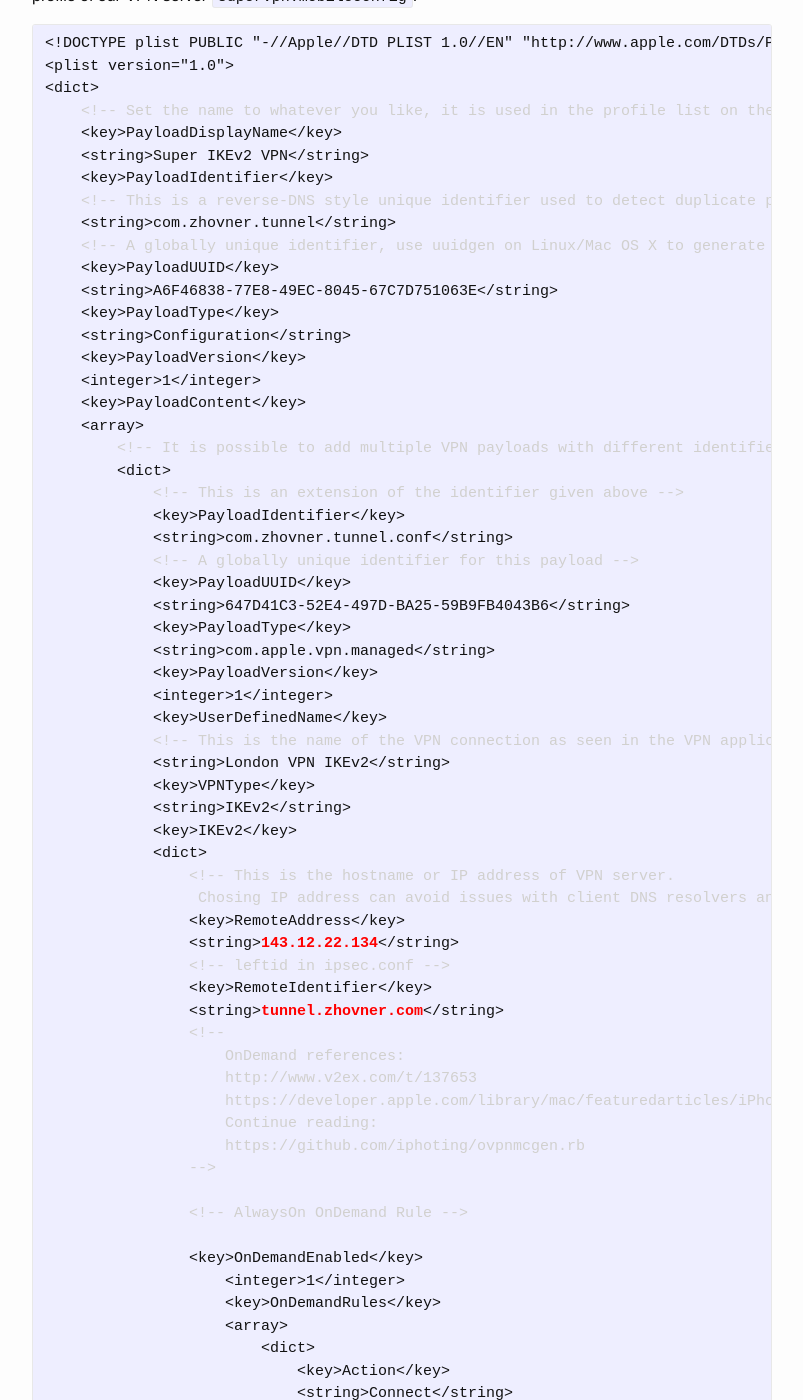
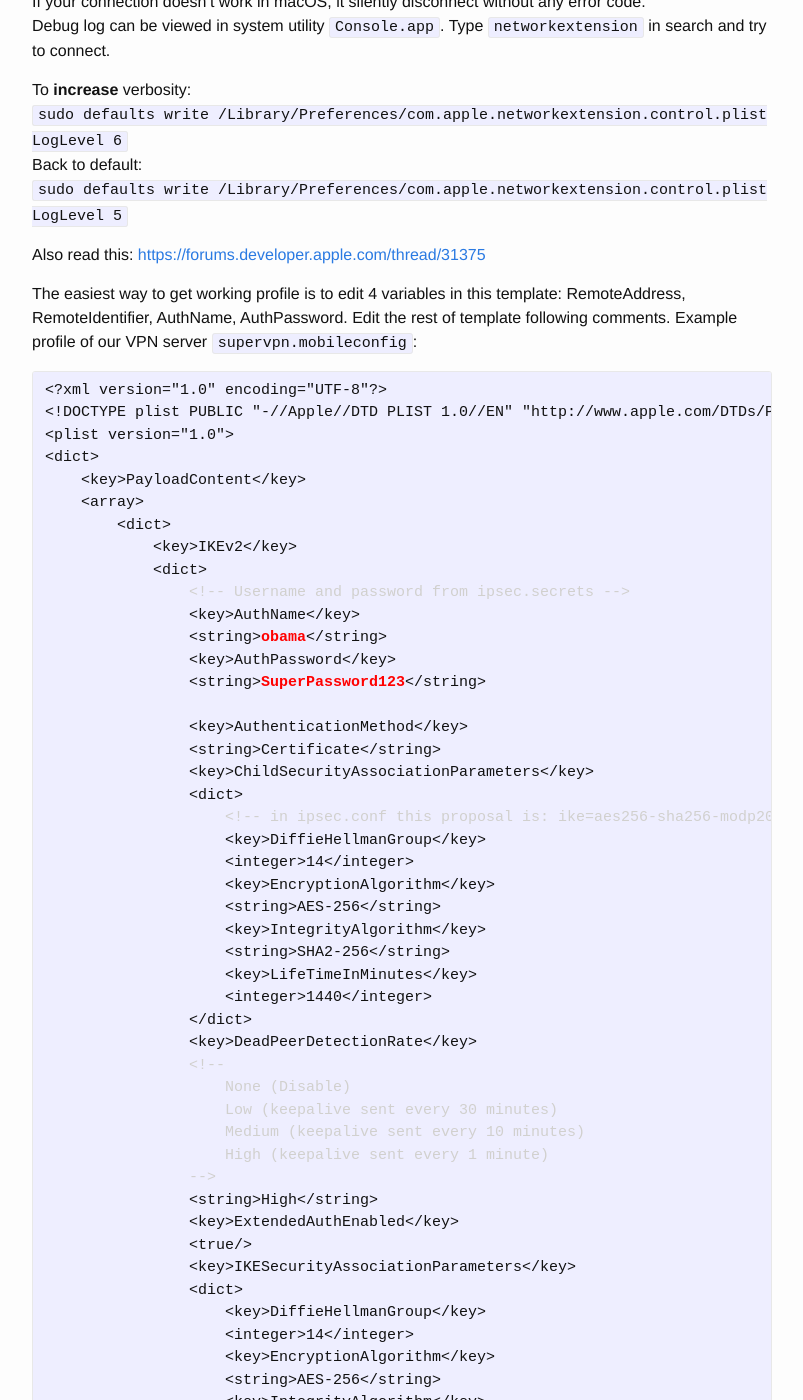
Before and after one commit to zhovner/zhovner.github.com, a Jekyll site: the page built from _posts/2015-11-27-universal-ikev2-server-configuration.markdown, in a window 1280 px wide and 1400 px high, scrolled down 9344 px. Shown: the whole window, without its empty margins (238-1041 px from the left). Built offline with Jekyll 4.4.1, drawn with Linux system fonts in a browser that asks for light colours; comment, search, counter and statistics services are not loaded; some of the changed text lies outside the part shown.

Commit message:
Updated '_posts/2015-11-27-universal-ikev2-server-configuration.markdown' via CloudCannon

```diff
--- a/_posts/2015-11-27-universal-ikev2-server-configuration.markdown
+++ b/_posts/2015-11-27-universal-ikev2-server-configuration.markdown
@@ -335,7 +335,7 @@
 
 
 
-### OS X 10.11 and iOS 9 autconfiguration profile
+### macOS >10.11 and iOS 9 autconfiguration profile
 A configuration profile is an XML file that allows you to distribute configuration information. If you need to configure a large number of devices or to provide lots of custom email settings, VPN profiles, network settings, or certificates to a large number of devices, configuration profiles are an easy way to do it. In our case we will use VPN payload for one click configuration.
 For IKEv2 VPN connections the configuration profile is the only way to set advanced options like ciphers, DH groups, PFS, rekey timeout and so on.
 More about it [https://developer.apple.com/library/ios/featuredarticles/iPhoneConfigurationProfileRef/Introduction/Introduction.html](https://developer.apple.com/library/ios/featuredarticles/iPhoneConfigurationProfileRef/Introduction/Introduction.html)
@@ -354,65 +354,85 @@
 
 ![ikev2 Always on On demand mode without supervision](/img/always_on_ondemand_ikev2.png)
 
+### Debug log in macOS
+If your connection doesn't work in macOS, it silently disconnect without any error code.
+Debug log can be viewed in system utility `Console.app`. Type `networkextension` in search and try to connect.
+
+To <b>increase</b> verbosity:
+`sudo defaults write /Library/Preferences/com.apple.networkextension.control.plist LogLevel 6`
+Back to default:
+`sudo defaults write /Library/Preferences/com.apple.networkextension.control.plist LogLevel 5`
+
+Also read this: [https://forums.developer.apple.com/thread/31375](https://forums.developer.apple.com/thread/31375)
 
 
 
 The easiest way to get working profile is to edit 4 variables in this template: RemoteAddress, RemoteIdentifier, AuthName, AuthPassword. Edit the rest of template following comments.
 Example profile of our VPN server `supervpn.mobileconfig`:
-<pre><code>&lt;!DOCTYPE plist PUBLIC "-//Apple//DTD PLIST 1.0//EN" "http://www.apple.com/DTDs/PropertyList-1.0.dtd"&gt;
+<pre><code>&lt;?xml version="1.0" encoding="UTF-8"?&gt;
+&lt;!DOCTYPE plist PUBLIC "-//Apple//DTD PLIST 1.0//EN" "http://www.apple.com/DTDs/PropertyList-1.0.dtd"&gt;
 &lt;plist version="1.0"&gt;
 &lt;dict&gt;
-    <font color="#D1D0CE">&lt;!-- Set the name to whatever you like, it is used in the profile list on the device --&gt;</font>
-    &lt;key&gt;PayloadDisplayName&lt;/key&gt;
-    &lt;string&gt;Super IKEv2 VPN&lt;/string&gt;
-    &lt;key&gt;PayloadIdentifier&lt;/key&gt;
-    <font color="#D1D0CE">&lt;!-- This is a reverse-DNS style unique identifier used to detect duplicate profiles --&gt;</font>
-    &lt;string&gt;com.zhovner.tunnel&lt;/string&gt;
-    <font color="#D1D0CE">&lt;!-- A globally unique identifier, use uuidgen on Linux/Mac OS X to generate it --&gt;</font>
-    &lt;key&gt;PayloadUUID&lt;/key&gt;
-    &lt;string&gt;A6F46838-77E8-49EC-8045-67C7D751063E&lt;/string&gt;
-    &lt;key&gt;PayloadType&lt;/key&gt;
-    &lt;string&gt;Configuration&lt;/string&gt;
-    &lt;key&gt;PayloadVersion&lt;/key&gt;
-    &lt;integer&gt;1&lt;/integer&gt;
     &lt;key&gt;PayloadContent&lt;/key&gt;
     &lt;array&gt;
-        <font color="#D1D0CE">&lt;!-- It is possible to add multiple VPN payloads with different identifiers/UUIDs and names --&gt;</font>
         &lt;dict&gt;
-            <font color="#D1D0CE">&lt;!-- This is an extension of the identifier given above --&gt;</font>
-            &lt;key&gt;PayloadIdentifier&lt;/key&gt;
-            &lt;string&gt;com.zhovner.tunnel.conf&lt;/string&gt;
-            <font color="#D1D0CE">&lt;!-- A globally unique identifier for this payload --&gt;</font>
-            &lt;key&gt;PayloadUUID&lt;/key&gt;
-            &lt;string&gt;647D41C3-52E4-497D-BA25-59B9FB4043B6&lt;/string&gt;
-            &lt;key&gt;PayloadType&lt;/key&gt;
-            &lt;string&gt;com.apple.vpn.managed&lt;/string&gt;
-            &lt;key&gt;PayloadVersion&lt;/key&gt;
-            &lt;integer&gt;1&lt;/integer&gt;
-            &lt;key&gt;UserDefinedName&lt;/key&gt;
-            <font color="#D1D0CE">&lt;!-- This is the name of the VPN connection as seen in the VPN application later --&gt;</font>
-            &lt;string&gt;London VPN IKEv2&lt;/string&gt;
-            &lt;key&gt;VPNType&lt;/key&gt;
-            &lt;string&gt;IKEv2&lt;/string&gt;
             &lt;key&gt;IKEv2&lt;/key&gt;
             &lt;dict&gt;
+                <font color="#D1D0CE">&lt;!-- Username and password from ipsec.secrets --&gt;</font>
+                &lt;key&gt;AuthName&lt;/key&gt;
+                &lt;string&gt;<font color="red"><b>obama</b></font>&lt;/string&gt;
+                &lt;key&gt;AuthPassword&lt;/key&gt;
+                &lt;string&gt;<font color="red"><b>SuperPassword123</b></font>&lt;/string&gt;
+
+                &lt;key&gt;AuthenticationMethod&lt;/key&gt;
+                &lt;string&gt;Certificate&lt;/string&gt;
+                &lt;key&gt;ChildSecurityAssociationParameters&lt;/key&gt;
+                &lt;dict&gt;
+                    <font color="#D1D0CE">&lt;!-- in ipsec.conf this proposal is: ike=aes256-sha256-modp2048 --&gt;</font>
+                    &lt;key&gt;DiffieHellmanGroup&lt;/key&gt;
+                    &lt;integer&gt;14&lt;/integer&gt;
+                    &lt;key&gt;EncryptionAlgorithm&lt;/key&gt;
+                    &lt;string&gt;AES-256&lt;/string&gt;
+                    &lt;key&gt;IntegrityAlgorithm&lt;/key&gt;
+                    &lt;string&gt;SHA2-256&lt;/string&gt;
+                    &lt;key&gt;LifeTimeInMinutes&lt;/key&gt;
+                    &lt;integer&gt;1440&lt;/integer&gt;
+                &lt;/dict&gt;
+                &lt;key&gt;DeadPeerDetectionRate&lt;/key&gt;
+                <font color="#D1D0CE">&lt;!--
+                    None (Disable)
+                    Low (keepalive sent every 30 minutes)
+                    Medium (keepalive sent every 10 minutes)
+                    High (keepalive sent every 1 minute)
+                --&gt;</font>
+                &lt;string&gt;High&lt;/string&gt;
+                &lt;key&gt;ExtendedAuthEnabled&lt;/key&gt;
+                &lt;true/&gt;
+                &lt;key&gt;IKESecurityAssociationParameters&lt;/key&gt;
+                &lt;dict&gt;
+                    &lt;key&gt;DiffieHellmanGroup&lt;/key&gt;
+                    &lt;integer&gt;14&lt;/integer&gt;
+                    &lt;key&gt;EncryptionAlgorithm&lt;/key&gt;
+                    &lt;string&gt;AES-256&lt;/string&gt;
+                    &lt;key&gt;IntegrityAlgorithm&lt;/key&gt;
+                    &lt;string&gt;SHA2-256&lt;/string&gt;
+                    &lt;key&gt;LifeTimeInMinutes&lt;/key&gt;
+                    &lt;integer&gt;1440&lt;/integer&gt;
+                &lt;/dict&gt;
                 <font color="#D1D0CE">&lt;!-- This is the hostname or IP address of VPN server.
                  Chosing IP address can avoid issues with client DNS resolvers and speed up connection process. --&gt;</font>
                 &lt;key&gt;RemoteAddress&lt;/key&gt;
-                &lt;string&gt;<font color="red"><b>143.12.22.134</b></font>&lt;/string&gt;
+                &lt;string&gt;143.12.22.134&lt;/string&gt;
                 <font color="#D1D0CE">&lt;!-- leftid in ipsec.conf --&gt;</font>
                 &lt;key&gt;RemoteIdentifier&lt;/key&gt;
                 &lt;string&gt;<font color="red"><b>tunnel.zhovner.com</b></font>&lt;/string&gt;
                 <font color="#D1D0CE">&lt;!--
-                    OnDemand references:
-                    http://www.v2ex.com/t/137653
-                    https://developer.apple.com/library/mac/featuredarticles/iPhoneConfigurationProfileRef/Introduction/Introduction.html
-                    Continue reading:
-                    https://github.com/iphoting/ovpnmcgen.rb
+                Always On OnDemand Rule
+                Cen be disabled in connection preferences by "On Demand" checkbox
+                http://www.v2ex.com/t/137653
+                https://developer.apple.com/library/mac/featuredarticles/iPhoneConfigurationProfileRef/Introduction/Introduction.html
+                https://github.com/iphoting/ovpnmcgen.rb
                 --&gt;</font>
-
-                <font color="#D1D0CE">&lt;!-- AlwaysOn OnDemand Rule --&gt;</font>
-
                 &lt;key&gt;OnDemandEnabled&lt;/key&gt;
                     &lt;integer&gt;1&lt;/integer&gt;
                     &lt;key&gt;OnDemandRules&lt;/key&gt;
@@ -422,30 +442,49 @@
                             &lt;string&gt;Connect&lt;/string&gt;
                         &lt;/dict&gt;
                     &lt;/array&gt;
-                &lt;key&gt;DeadPeerDetectionRate&lt;/key&gt;
-                &lt;string&gt;High&lt;/string&gt;
-                &lt;key&gt;AuthenticationMethod&lt;/key&gt;
-                &lt;string&gt;Certificate&lt;/string&gt;
-                &lt;key&gt;NATKeepAliveInterval&lt;/key&gt;
-                &lt;integer&gt;30&lt;/integer&gt;
-                &lt;key&gt;NATKeepAliveOffloadEnable&lt;/key&gt;
-                &lt;true/&gt;
-                &lt;key&gt;ExtendedAuthEnabled&lt;/key&gt;
+            &lt;/dict&gt;
+            &lt;key&gt;IPv4&lt;/key&gt;
+            &lt;dict&gt;
+                &lt;key&gt;OverridePrimary&lt;/key&gt;
                 &lt;integer&gt;1&lt;/integer&gt;
-                <font color="#D1D0CE">&lt;!-- Username and password from ipsec.secrets --&gt;</font>
-                &lt;key&gt;AuthName&lt;/key&gt;
-                &lt;string&gt;<font color="red"><b>obama</b></font>&lt;/string&gt;
-                &lt;key&gt;AuthPassword&lt;/key&gt;
-                &lt;string&gt;<font color="red"><b>SuperPassword123</b></font>&lt;/string&gt;
             &lt;/dict&gt;
+            &lt;key&gt;PayloadDescription&lt;/key&gt;
+            &lt;string&gt;Configures VPN settings&lt;/string&gt;
+            &lt;key&gt;PayloadDisplayName&lt;/key&gt;
+            &lt;string&gt;VPN&lt;/string&gt;
+            &lt;key&gt;PayloadIdentifier&lt;/key&gt;
+            &lt;string&gt;com.apple.vpn.managed.96C1C38F-D4D6-472E-BA90-9117ED8896B5&lt;/string&gt;
+            &lt;key&gt;PayloadType&lt;/key&gt;
+            &lt;string&gt;com.apple.vpn.managed&lt;/string&gt;
+            &lt;key&gt;PayloadUUID&lt;/key&gt;
+            &lt;string&gt;96C1C38F-D4D6-472E-BA90-9117ED8896B5&lt;/string&gt;
+            &lt;key&gt;PayloadVersion&lt;/key&gt;
+            &lt;integer&gt;1&lt;/integer&gt;
+            <font color="#D1D0CE">&lt;!-- VPN connection name in Network Preferences --&gt;</font>
+            &lt;key&gt;UserDefinedName&lt;/key&gt;
+            &lt;string&gt;London VPN&lt;/string&gt;
+            &lt;key&gt;VPNType&lt;/key&gt;
+            &lt;string&gt;IKEv2&lt;/string&gt;
         &lt;/dict&gt;
     &lt;/array&gt;
+    <font color="#D1D0CE">&lt;!-- Set the name to whatever you like, it is used in the profile list on the device --&gt;</font>
+    &lt;key&gt;PayloadDisplayName&lt;/key&gt;
+    &lt;string&gt;My Super IKEv2 VPN&lt;/string&gt;
+
+    <font color="#D1D0CE">&lt;!-- A reverse-DNS style identifier (com.example.myprofile, for example) that identifies the profile. This string is used to determine whether a new profile should replace an existing one or should be added. --&gt;</font>
+    &lt;key&gt;PayloadIdentifier&lt;/key&gt;
+    &lt;string&gt;com.zhovner.tunnel&lt;/string&gt;
+    <font color="#D1D0CE">&lt;!-- A globally unique identifier, use uuidgen on Linux/Mac OS X to generate it --&gt;</font>
+    &lt;key&gt;PayloadUUID&lt;/key&gt;
+    &lt;string&gt;F3FAD91C-019C-4A79-87A1-CF334C583339&lt;/string&gt;
+    &lt;key&gt;PayloadType&lt;/key&gt;
+    &lt;string&gt;Configuration&lt;/string&gt;
+    &lt;key&gt;PayloadVersion&lt;/key&gt;
+    &lt;integer&gt;1&lt;/integer&gt;
 &lt;/dict&gt;
 &lt;/plist&gt;</code></pre>
 
-For testing purpose you can use my dummy profile: [zhovner.com/supervpn.mobileconfig](https://zhovner.com/supervpn.mobileconfig)
-Opening link in iOS Safari will start installation:
-![ios mobileconfig profile installation](/img/mobileconfig_ios.png)
+
 
 ### iOS manual configuration
 ![ios ikev2](/img/iosikev2.png)
```
